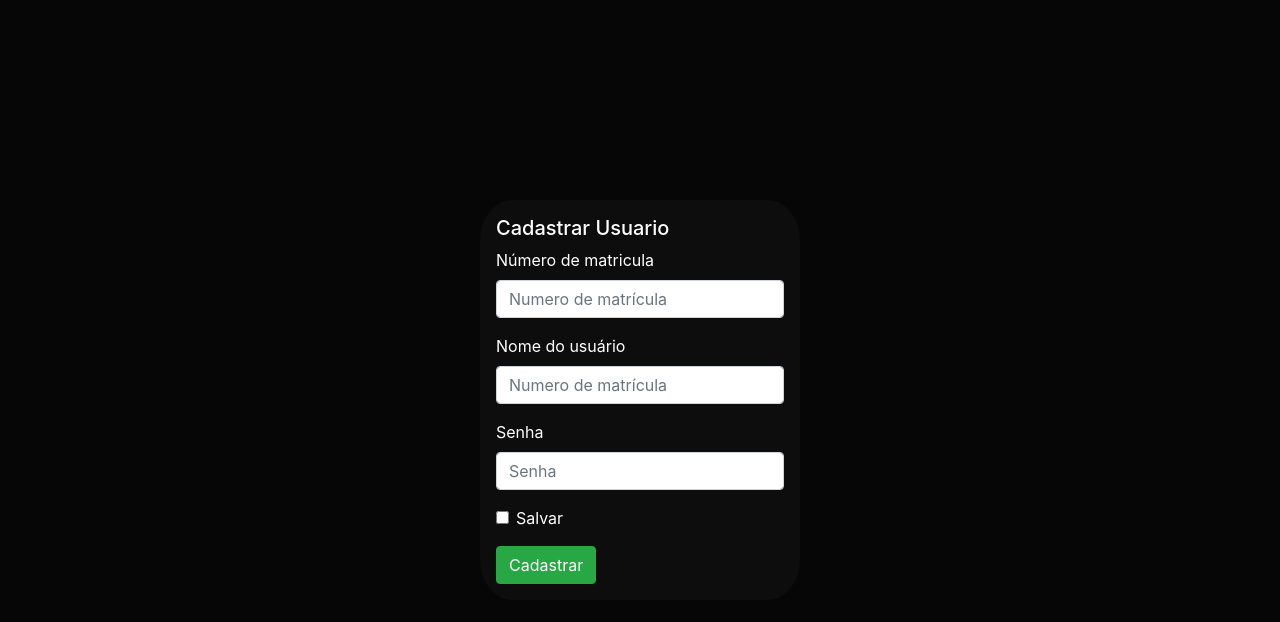
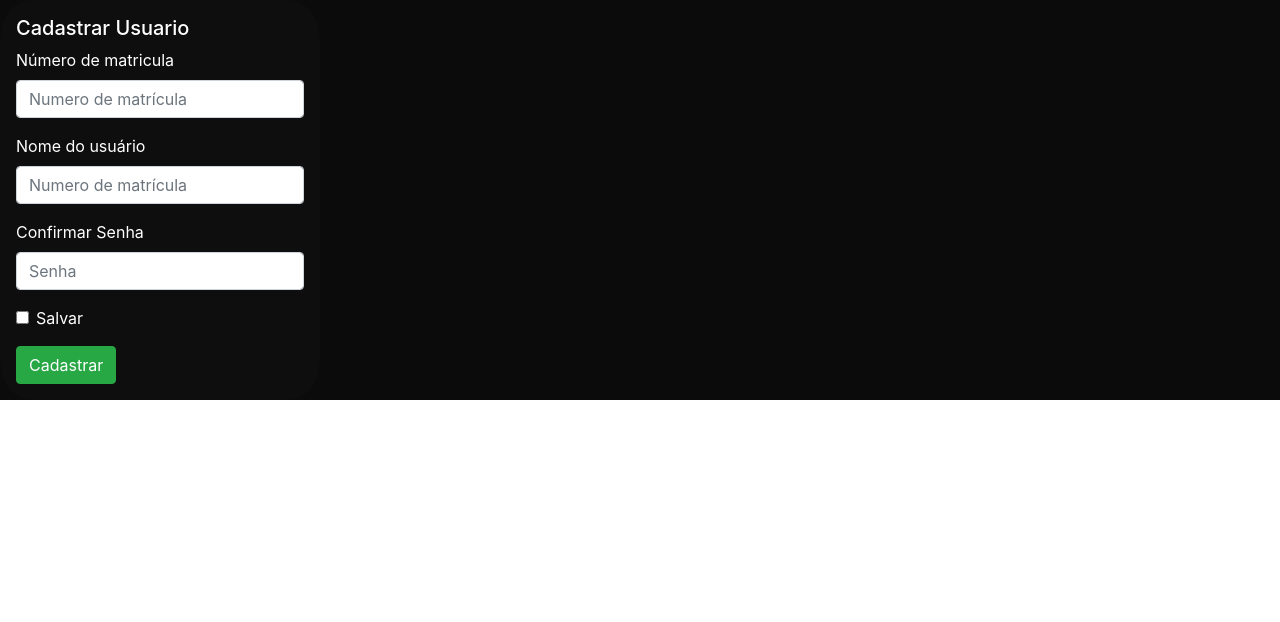
Before and after one commit to julianadeveloper/FuncionariosFront, a Vue app: page /createuser in a window 1280 px wide. Shown: the top 622 px of the page. Built offline with nearby package versions, Linux system fonts and the light colour scheme.

Commit message:
finalizei algumas alteracoes de layout na branch errada

```diff
--- a/src/App.vue
+++ b/src/App.vue
@@ -34,7 +34,6 @@
 #app{
     display: flex;
     flex-shrink: inherit;
-    align-items: flex-start;
     width: 100vw;
     height: 100vh;
     overflow: hidden;
--- a/src/components/FormCreateUser.vue
+++ b/src/components/FormCreateUser.vue
@@ -13,8 +13,8 @@
     <label for="exampleInputEmail1">Nome do usuário</label>
 <input type="text" class="form-control" id="exampleInputEmail1" placeholder="Numero de matrícula">
   </div>
-  <div class="form-group">
-    <label for="exampleInputPassword1">Senha</label>
+   <div class="form-group">
+    <label for="exampleInputPassword1">Confirmar Senha</label>
     <input type="password" class="form-control" id="exampleInputPassword1" placeholder="Senha">
   </div>
   <div class="form-group form-check">
@@ -32,16 +32,14 @@ export default defineComponent({
 })
 </script>
 <style scope>
-section{
+.create-user{
     display: flex;
-    align-items: center;
-    justify-content: center;
-    width: 100vw;
-    height: 100vh;
     overflow: hidden;
     background: rgb(7, 6, 6);
 }
 .form-create{
+    align-items: center;
+    justify-content: center;
     color: white;
     background-color: rgba(17, 16, 16, 0.747);
     padding: 1rem;
--- a/src/views/HomeView.vue
+++ b/src/views/HomeView.vue
@@ -3,9 +3,9 @@
   <section>
     <LateralBar/>
   </section>
-  <section>
+  <!-- <section>
     <FormCreateUser/>
-  </section>
+  </section> -->
   <!-- <MenuUser/> -->
 
 
@@ -15,15 +15,16 @@
 <script lang="ts">
 import { defineAsyncComponent, defineComponent } from 'vue';
 import LateralBar from '@/components/LateralBar.vue'; // @ is an alias to /src
-import FormCreateUser from '../components/FormCreateUser.vue'
+// import FormCreateUser from '../components/FormCreateUser.vue'
 export default defineComponent({
   name: 'HomeView',
   components: {
     LateralBar,
-    FormCreateUser,
+    // FormCreateUser,
    },
 });
 </script>
+
 <style scope>
 #homeview{
   width: 100vw;
```
